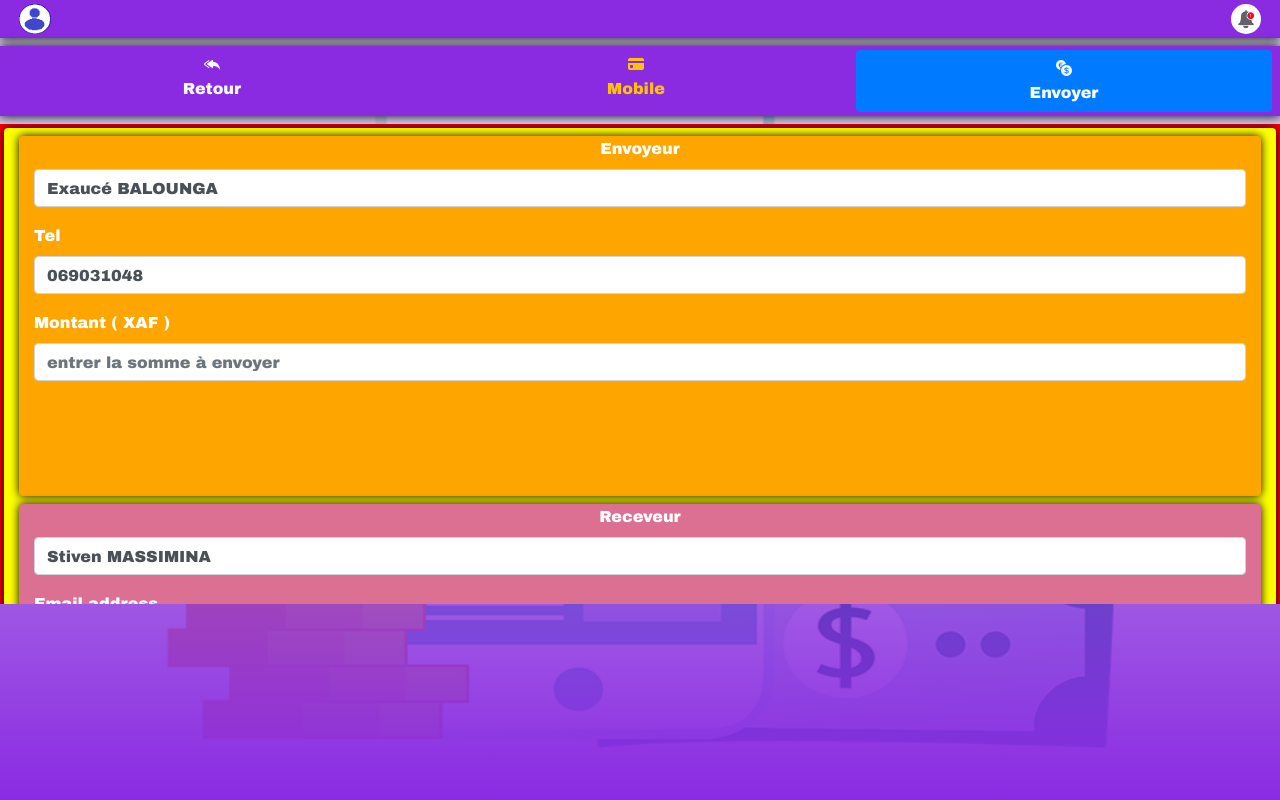
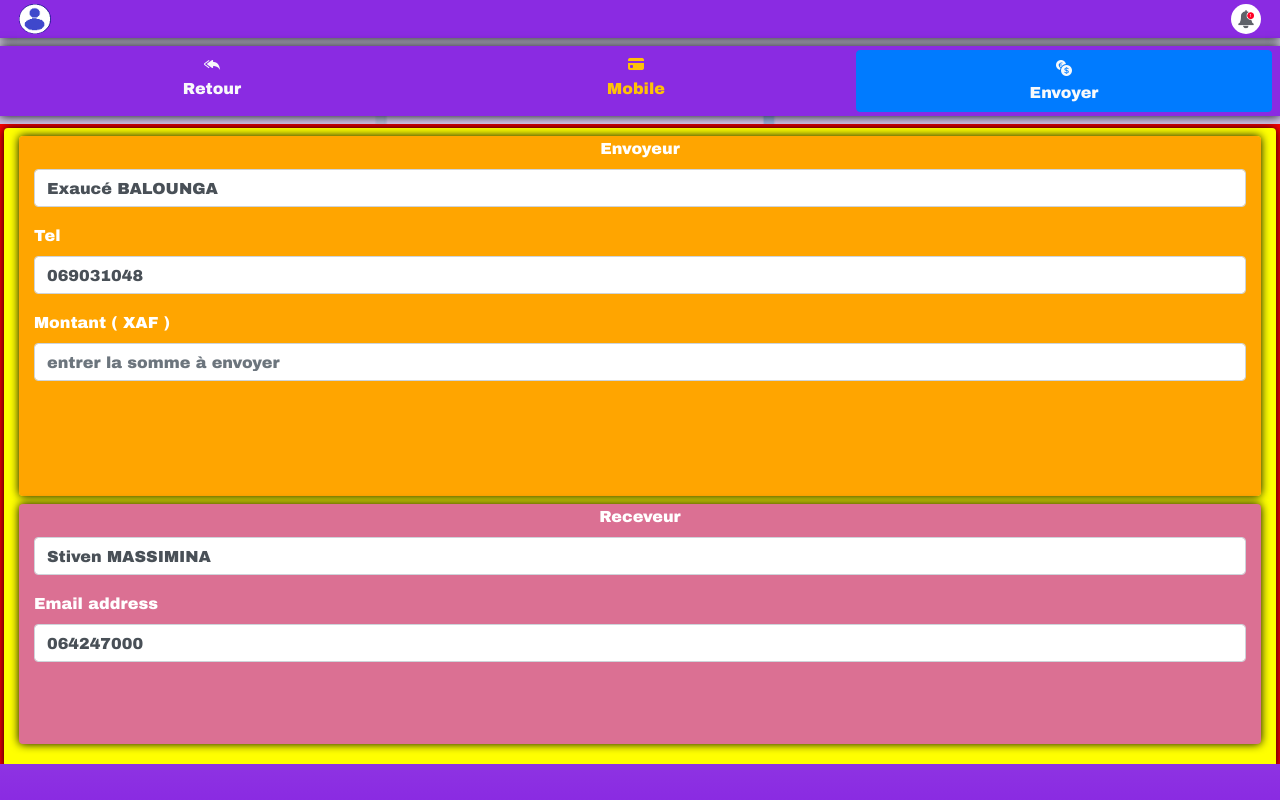
Before and after one commit to zozo-coder252/3m, a plain HTML site: page depot.html in a window 1280 px wide. Drawn offline with nearby package versions, Linux system fonts and the light colour scheme.

Commit message:
Add files via upload

```diff
--- a/depot.html
+++ b/depot.html
@@ -80,11 +80,11 @@ background-repeat: no-repeat;">
 
   <!----partie depot-->
 
-  <div class="row my-2 " style=" overflow-x: scroll ; height: 60vh; background: red; ">
+  <div class="row my-2 " style=" overflow-x: scroll ; height: 80vh; background: red; ">
 
 <div class="col mx-1 my-1 rounded" style="  height: 80vh; background: yellow; box-shadow: 0px 0px 10px 0px rgba(0,0,10,12);" >
 
-<div class="col my-2 rounded" style="background: orange; height: 45vh; box-shadow: 0px 0px 10px 0px rgba(0,0,10,12);  " >
+<div class="col my-2 rounded" style=" overflow-x: scroll ; background: orange; height: 45vh; box-shadow: 0px 0px 10px 0px rgba(0,0,10,12);  " >
 
 
 <div class="mb-3">
@@ -105,7 +105,6 @@ background-repeat: no-repeat;">
 </div>
 
 <p></p>
-<br><br><br><br><br><br><br><br><br>
 <br><br><br><br><br><br>
 <p></p>
 
@@ -136,11 +135,9 @@ background-repeat: no-repeat;">
 
 <p></p>
 <br><br><br><br><br><br><br><br><br>
-<br><br><br><br><br><br>
-<br><br><br><br><br><br><br><br><br>
-<br><br><br><br><br><br>
-<br><br><br><br><br><br><br><br><br>
-<br><br><br><br><br><br>
+
+
+
 <p></p>
 
 
```
